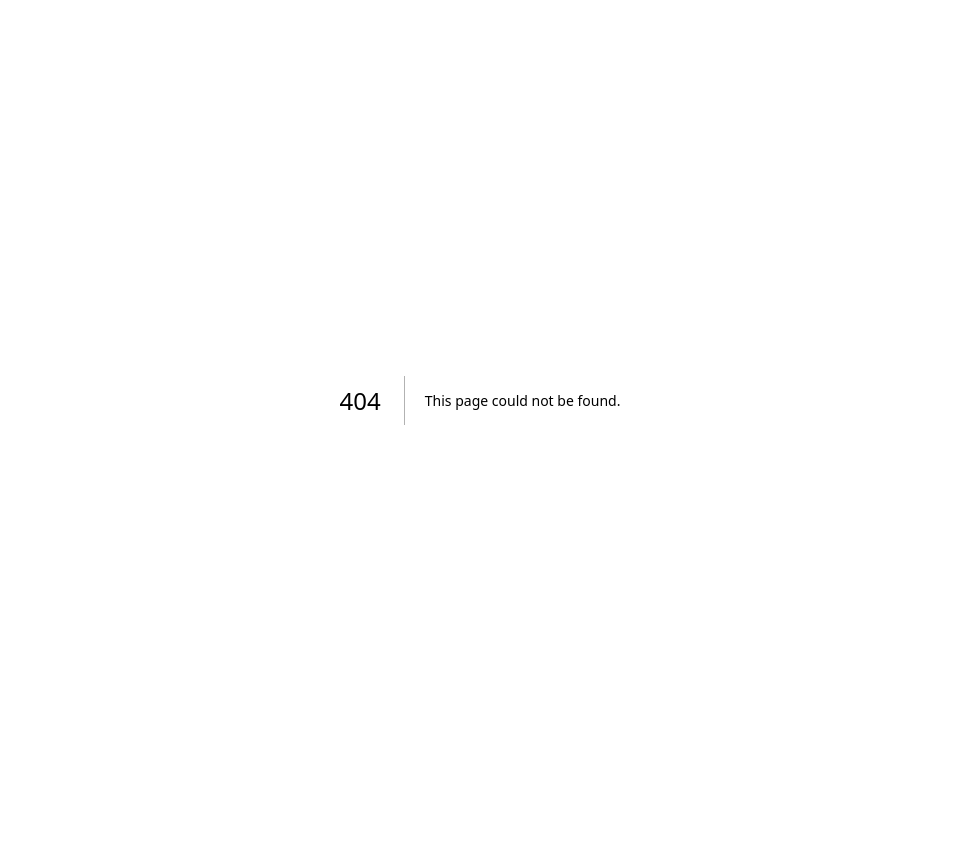
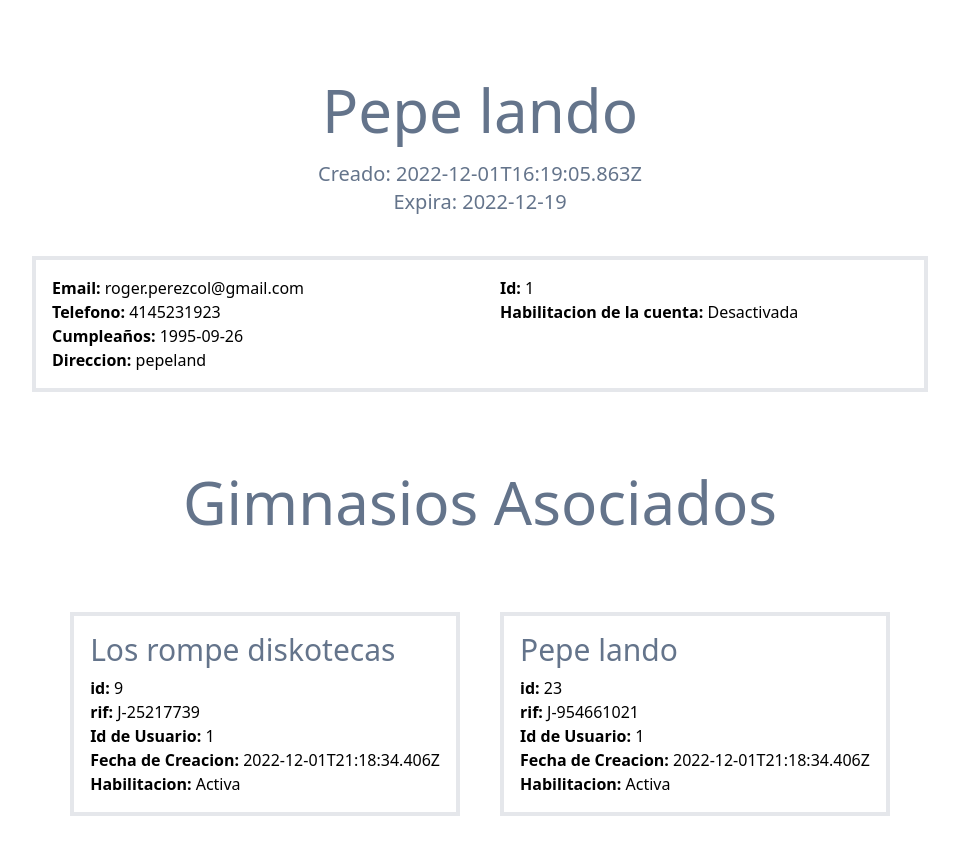
Before and after one commit to sibelius303/PanelDeAdministrador, a Next.js app: page /PerfilesUsuarios/1 in a window 1280 px wide. Before the commit this address had no page. Shown: the top 854 px of the page, without its empty margins (160-1119 px from the left). Before the commit the page ends 800 px from the top, so only its background shows below. Built offline with nearby package versions, Linux system fonts and the light colour scheme.

Commit message:
Ficha de usuario terminada, falta conectar

```diff
--- a/pages/Components/TablaPanel.js
+++ b/pages/Components/TablaPanel.js
@@ -1,10 +1,13 @@
 import { useState, useEffect } from "react";
 import axios from "axios";
 import DataTable from "react-data-table-component";
+import { useRouter } from "next/router";
 
 export default function TablaPanel() {
     const [users, setUsers] = useState([])
     const [aux, setAux] = useState(0)
+    const router = useRouter();
+
 
     const activeSwitcher = async (userId, isActive) => {
         let switcher;
@@ -41,8 +44,11 @@ export default function TablaPanel() {
                 } else {
                     return 0;
                 }
+
+            x
             })
             setUsers(result)
+            console.log(result[0])
         }).catch(err => alert("Error server")
         )
 
@@ -53,7 +59,9 @@ export default function TablaPanel() {
     }, [aux])
 
     const handleClick = (row) => {
-        console.log(row.fullname)
+        router.push(`/PerfilesUsuarios/${row.id}`);
+
+
     }
 
 
--- /dev/null
+++ b/pages/PerfilesUsuarios/[id].js
@@ -0,0 +1,93 @@
+import Router, { useRouter } from "next/router";
+import { useEffect, useState } from "react";
+import axios from "axios";
+
+export default function id() {
+    const [user, setUser] = useState({})
+    const router = useRouter()
+
+    const Gym1 = {
+        active: true,
+        creado: "2022-12-01T21:18:34.406Z",
+        id: 9,
+        name: "Los rompe diskotecas",
+        rif: "J-25217739",
+        userId: 1
+    }
+
+    const Gym2 = {
+        active: true,
+        creado: "2022-12-01T21:18:34.406Z",
+        id: 23,
+        name: "Pepe lando",
+        rif: "J-954661021",
+        userId: 1
+    }
+
+    const DataPrueba = {
+        address: "pepeland",
+        birthDate: "1995-09-26",
+        cellphone: "4145231923",
+        creado: "2022-12-01T16:19:05.863Z",
+        email: "roger.perezcol@gmail.com",
+        expire: "2022-12-19",
+        fullname: "Pepe lando ",
+        gyms: [Gym1, Gym2],
+        id: 1,
+        isActive: false,
+        isAdmin: false,
+        password: "$2b$10$Q5I1IlWwZ9U2h1vgzCCnIOdy8aG38VssUozpQWGYt1sfSFAbxc5e6"
+    }
+
+    useEffect(() => {
+        setUser(DataPrueba)
+    }, [])
+
+    console.log(user)
+
+
+
+
+    return (
+        <div>
+            <div className="m-20">
+                <h1 className=" text-center text-6xl text-slate-500 mb-5">{user.fullname}</h1>
+                <h5 className="text-center text-xl text-slate-500">Creado: {user.creado}</h5>
+                <h5 className="text-center text-xl text-slate-500">Expira: {user.expire}</h5>
+                <div className="flex justify-center w-full mt-10">
+                    <div className=" flex gap-10 w-4/5 border-4 p-4">
+                        <div className="w-1/2">
+                            <p><b>Email: </b>{user.email} </p>
+                            <p><b>Telefono: </b>{user.cellphone} </p>
+                            <p><b>Cumpleaños: </b>{user.birthDate}</p>
+                            <p><b>Direccion: </b>{user.address}</p>
+                        </div>
+                        <div className="w-1/2">
+                            <p><b>Id: </b>{user.id}</p>
+                            <p><b>Habilitacion de la cuenta: </b>{user.isActive == true ? ("Activa") : ("Desactivada")}</p>
+                        </div>
+                    </div>
+                </div>
+            </div>
+            <h1 className=" text-center text-6xl text-slate-500 my-1">Gimnasios Asociados</h1>
+            <div className="m-20 flex justify-center">
+                <div className="flex gap-10">
+                    {
+                        user.gyms?.map((gym, id) => (
+                            <div className=" border-4 p-4" key={id}>
+                                <h1 className="text-3xl text-slate-500 mb-2">{gym.name}</h1>
+                                <p><b>id: </b>{gym.id}</p>
+                                <p><b>rif: </b>{gym.rif}</p>
+                                <p><b> Id de Usuario: </b>{gym.userId}</p>
+                                <p><b>Fecha de Creacion: </b>{gym.creado}</p>
+                                <p><b>Habilitacion: </b>{gym.active == true ? ("Activa") : ("Desactivada")}</p>
+                            </div>
+
+
+                        ))
+                    }
+                </div>
+            </div>
+        </div>
+    )
+}
```
